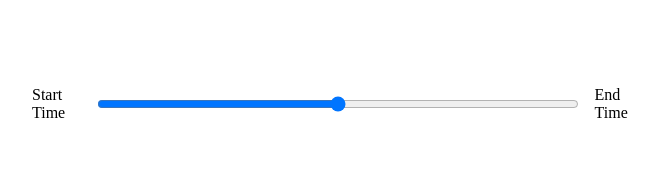
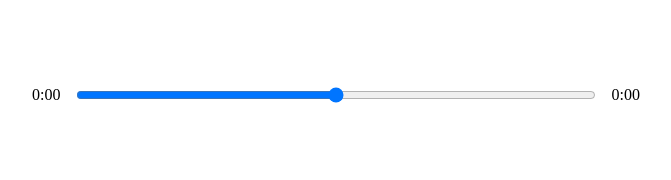
Before and after one commit to Laryl14/react-music-player, a React (Create React App) app: page / in a window 1280 px wide. Shown: the part 410-590 px from the top of the page, without its empty margins (304-975 px from the left). Built offline with nearby package versions, Linux system fonts and the light colour scheme.

Commit message:
implemented play+pause functionality + time slider

```diff
--- a/src/App.js
+++ b/src/App.js
@@ -10,10 +10,16 @@ function App() {
   //State
   const [songs, setSongs] = useState(data());
   const [currentSong, setCurrentSong] = useState(songs[0]);
+  const [isPlaying, setIsPlaying] = useState(false);
+
   return (
     <div className="App">
       <Song currentSong={currentSong} />
-      <Player />
+      <Player
+        isPlaying={isPlaying}
+        setIsPlaying={setIsPlaying}
+        currentSong={currentSong}
+      />
     </div>
   );
 }
--- a/src/components/Player.js
+++ b/src/components/Player.js
@@ -1,4 +1,4 @@
-import React from "react";
+import React, { useRef, useState } from "react";
 import { FontAwesomeIcon } from "@fortawesome/react-fontawesome";
 import {
   faPlay,
@@ -6,24 +6,75 @@ import {
   faAngleRight,
 } from "@fortawesome/free-solid-svg-icons";
 
-const Player = () => {
+const Player = ({ currentSong, isPlaying, setIsPlaying }) => {
+  //ref
+  const audioRef = useRef(null);
+  //Event Handlers
+  const playSongHandler = () => {
+    if (isPlaying) {
+      audioRef.current.pause();
+    } else {
+      audioRef.current.play();
+    }
+    setIsPlaying(!isPlaying);
+  };
+
+  const timeUpdateHandler = (e) => {
+    const current = e.target.currentTime;
+    const duration = e.target.duration;
+    setSongInfo({ ...songInfo, currentTime: current, duration });
+  };
+
+  const dragHandler = (e) => {
+    audioRef.current.currentTime = e.target.value;
+    setSongInfo({ ...songInfo, currentTime: e.target.value });
+  };
+
+  const getTime = (time) => {
+    return (
+      Math.floor(time / 60) + ":" + ("0" + Math.floor(time % 60)).slice(-2)
+    );
+  };
+
+  const [songInfo, setSongInfo] = useState({
+    currentTime: null,
+    duration: null,
+  });
+
   return (
     <div className="player">
       <div className="time-control">
-        <p>Start Time</p>
-        <input type="range" />
-        <p>End Time</p>
+        <p>{getTime(songInfo.currentTime)}</p>
+        <input
+          min={0}
+          max={songInfo.duration}
+          value={songInfo.currentTime}
+          type="range"
+          onChange={dragHandler}
+        />
+        <p>{getTime(songInfo.duration)}</p>
       </div>
       <div className="play-control">
         {" "}
         <FontAwesomeIcon className="skip-back" icon={faAngleLeft} size="2x" />
-        <FontAwesomeIcon className="play" icon={faPlay} size="2x" />
+        <FontAwesomeIcon
+          onClick={playSongHandler}
+          className="play"
+          icon={faPlay}
+          size="2x"
+        />
         <FontAwesomeIcon
           className="skip-forward"
           icon={faAngleRight}
           size="2x"
         />
       </div>
+      <audio
+        onLoadedMetadata={timeUpdateHandler}
+        onTimeUpdate={timeUpdateHandler}
+        ref={audioRef}
+        src={currentSong.audio}
+      ></audio>
     </div>
   );
 };
--- a/src/styles/_player.scss
+++ b/src/styles/_player.scss
@@ -11,7 +11,7 @@
     display: flex;
     input{
         width: 100%;
-        padding: 1rem 2rem;
+        padding: 1rem 0rem;
     }
     p{
         padding: 1rem;
```
Also changed, not shown: 1 other file (tests, documents, lock files or other folders).
